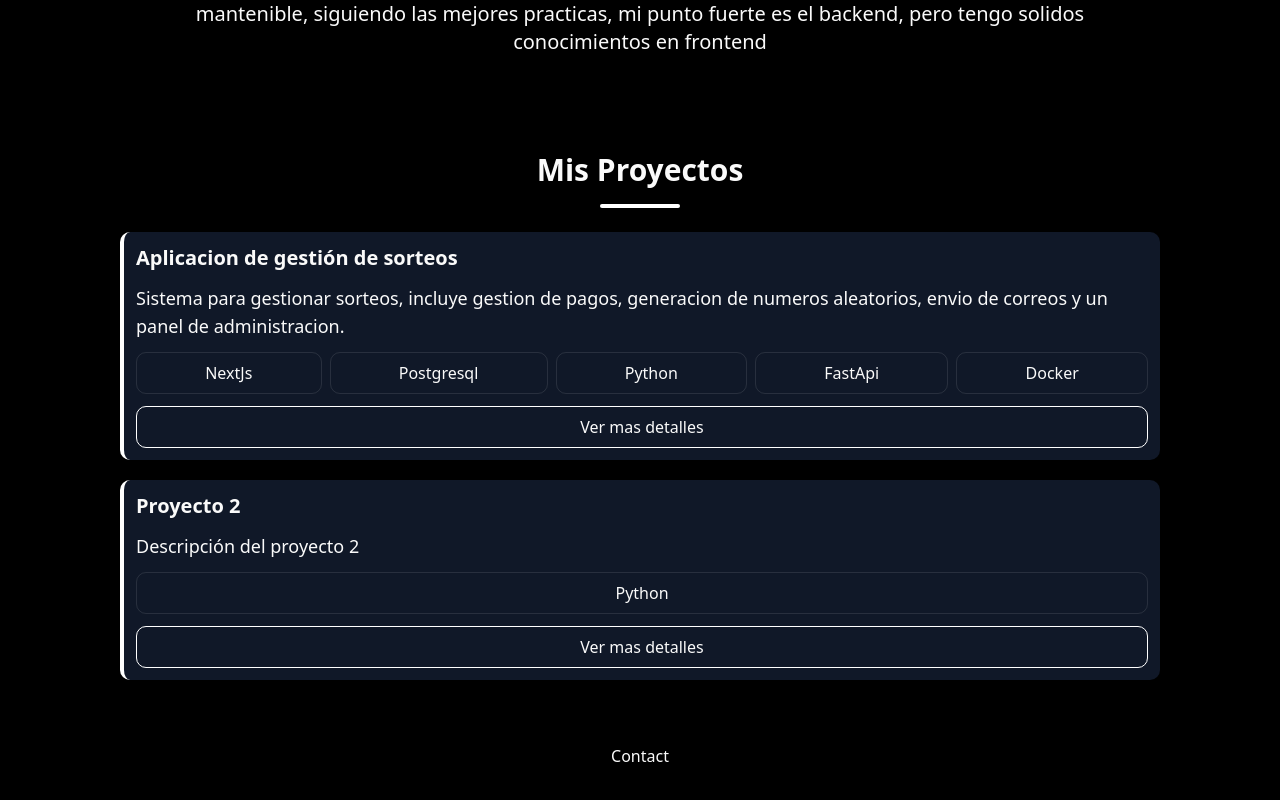
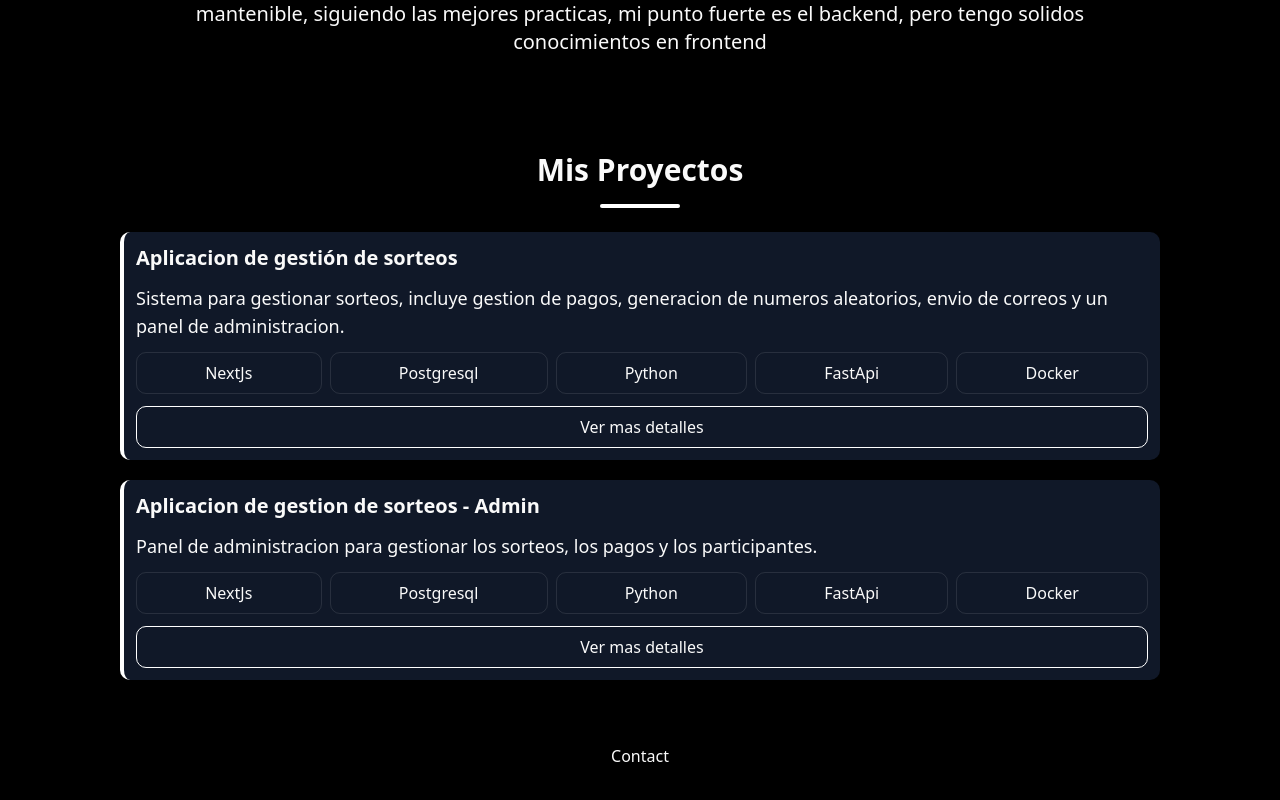
Before and after one commit to juancho391/my-portfolio, a Next.js app: page / in a window 1280 px wide. Shown: the part 432-1232 px from the top of the page. Built offline with nearby package versions, Linux system fonts and the light colour scheme.

Commit message:
informacion de los proyectos en un json imagen del proyecto de sorteos

```diff
--- a/app/components/Hero.tsx
+++ b/app/components/Hero.tsx
@@ -5,19 +5,29 @@ export function Hero() {
   return (
     <div className="h-full w-full text-center sm:p-8">
       <h1 className="sm:mb-7 font-extrabold inline-block ">
-        <TextGenerateEffect words="Hola, soy" className="text-3xl sm:text-5xl"/>
-        </h1>
-        <h1 className="mb-7 font-extrabold inline-block">
-        < TextGenerateEffect words="Juan Esteban" className="text-3xl sm:text-5xl"/>
-        </h1>
-      <h2 className="text-2xl sm:text-3xl font-bold mb-7 ">Desarrollador de software</h2>
+        <TextGenerateEffect
+          words="Hola, soy"
+          className="text-3xl sm:text-5xl"
+        />
+      </h1>
+      <h1 className="mb-7 font-extrabold inline-block">
+        <TextGenerateEffect
+          words="Juan Esteban"
+          className="text-3xl sm:text-5xl"
+        />
+      </h1>
+      <h2 className="text-2xl sm:text-3xl font-bold mb-7 ">
+        Desarrollador de software
+      </h2>
       <p className="text-lg sm:text-xl">
         Desarrollador full stack apasionado por la tecnología y la creacion de
         soluciones eficientes y escalables, me encanta crear aplicaciones que le
-        hagan la vida mas facil a las personas y solucionar problemas, lo cual me llevo a estudiar
-        ingenieria de sistemas, mi enfoque se centra en escribir codigo limpio y mantenible, siguiendo las mejores practicas,
-        mi punto fuerte es el backend, pero tengo solidos conocimientos en frontend
+        hagan la vida mas facil a las personas y solucionar problemas, lo cual
+        me llevo a estudiar ingenieria de sistemas, mi enfoque se centra en
+        escribir codigo limpio y mantenible, siguiendo las mejores practicas, mi
+        punto fuerte es el backend, pero tengo solidos conocimientos en frontend
       </p>
+      <div></div>
     </div>
   );
 }
--- a/app/page.tsx
+++ b/app/page.tsx
@@ -2,15 +2,12 @@
 import { Hero } from "@/app/components/Hero";
 import { Projects } from "@/app/components/Projects";
 import { Contact } from "@/app/components/Contact";
-import { useContext } from "react";
-import { Context } from "@/context/Context";
-
+import projects from "@/app/projects/projects.json";
 export default function Home() {
-  const { projects } = useContext(Context);
-
   return (
     <div className="flex flex-col items-center justify-items-center min-h-screen p-8 pb-20 gap-16 sm:p-20">
       <Hero />
+      {/* <Stack/> */}
       <Projects projects={projects} />
       <Contact />
     </div>
--- /dev/null
+++ b/app/projects/projects.json
@@ -0,0 +1,79 @@
+[{
+    "id": 1,
+    "title": "Aplicacion de gestión de sorteos",
+    "description": "Sistema para gestionar sorteos, incluye gestion de pagos, generacion de numeros aleatorios, envio de correos y un panel de administracion.",
+    "descriptionDetail": "Este proyecto fue desarrollado para un cliente que necesitaba una aplicacion para gestionar sorteos, generar numeros aleatorios para cada comprador, gestionar la compra de las boletas y el envio de correos para que cada participante sepa que numeros le fueron asignados.",
+    "desafio": "El principal desafio fue la generacion de los numeros aleatorios y garantizar que no se le asignara el mismo numero a dos personas diferentes, para esto fue clave el diseño de la base de datos relacional y la implementacion de validaciones en el backend y el uso de python para trabajar con listas de hasta 9999 numeros que tenia cada sorte.",
+    "link": "sorteos",
+    "images": [
+      {
+        "id": 1,
+        "src": "/images/sorteos/sorteosHome.png"
+      },
+      {
+        "id": 2,
+        "src": "/images/sorteos/sorteosCompra.png"
+      }
+    ],
+    "tecnologies": [
+      { "id": 1, "name": "NextJs" },
+      { "id": 2, "name": "Postgresql" },
+      { "id": 3, "name": "Python" },
+      { "id": 4, "name": "FastApi" },
+      { "id": 5, "name": "Docker" }
+    ],
+    "tecnologiesFront":[
+      { "id": 1, "name": "NextJs framework para el frontend" },
+      { "id": 2, "name": "TailwindCss para estilos y diseño responsive" },
+      { "id": 3, "name": "Typescript para tipado" }
+    ],
+    "tecnologiesBack":[
+      { "id": 1, "name": "Python 13.2" },
+      { "id": 2, "name": "FastApi para comunicacion con el front" },
+      { "id": 3, "name": "Postgresql como base de datos relacional" }
+    ],
+    "additionalTools" : [
+      { "id": 1, "name": "Docker para despliegue" },
+      { "id": 2, "name": "Git para control de versiones" },
+      { "id": 3, "name": "Github como repositorio remoto" },
+      { "id": 4, "name": "Render para hosting"}
+    ]
+  },
+    {
+        "id": 2,
+        "title": "Aplicacion de gestion de sorteos - Admin",
+        "description": "Panel de administracion para gestionar los sorteos, los pagos y los participantes.",
+        "descriptionDetail": "Este proyecto es el panel de administracion del proyecto anterior, permite gestionar los sorteos, los pagos y los participantes.",
+        "desafio": "El principal desafio fue la implementacion de un sistema de autenticacion y autorizacion para que solo los administradores pudieran acceder al panel y gestionar los sorteos.",
+        "link": "alquileres",
+        "images": [
+        {
+            "id": 1,
+            "src": "/images/sorteos/sorteosAdmin.png"
+        }
+        ],
+        "tecnologies": [
+        { "id": 1, "name": "NextJs" },
+        { "id": 2, "name": "Postgresql" },
+        { "id": 3, "name": "Python" },
+        { "id": 4, "name": "FastApi" },
+        { "id": 5, "name": "Docker" }
+        ],
+        "tecnologiesFront":[
+          { "id": 1, "name": "NextJs framework para el frontend" },
+          { "id": 2, "name": "TailwindCss para estilos y diseño responsive" },
+          { "id": 3, "name": "Typescript para tipado" }
+        ],
+        "tecnologiesBack":[
+          { "id": 1, "name": "Python 13.2" },
+          { "id": 2, "name": "FastApi para comunicacion con el front" },
+          { "id": 3, "name": "Postgresql como base de datos relacional" }
+        ],
+        "additionalTools" : [
+          { "id": 1, "name": "Docker para despliegue" },
+          { "id": 2, "name": "Git para control de versiones" },
+          { "id": 3, "name": "Github como repositorio remoto" },
+          { "id": 4, "name": "Render para hosting"}
+        ]
+    }
+]
```
Also changed, not shown: app/type.tsx (+14 -4 lines), public/images/sorteos/sorteosHome.png (added).
